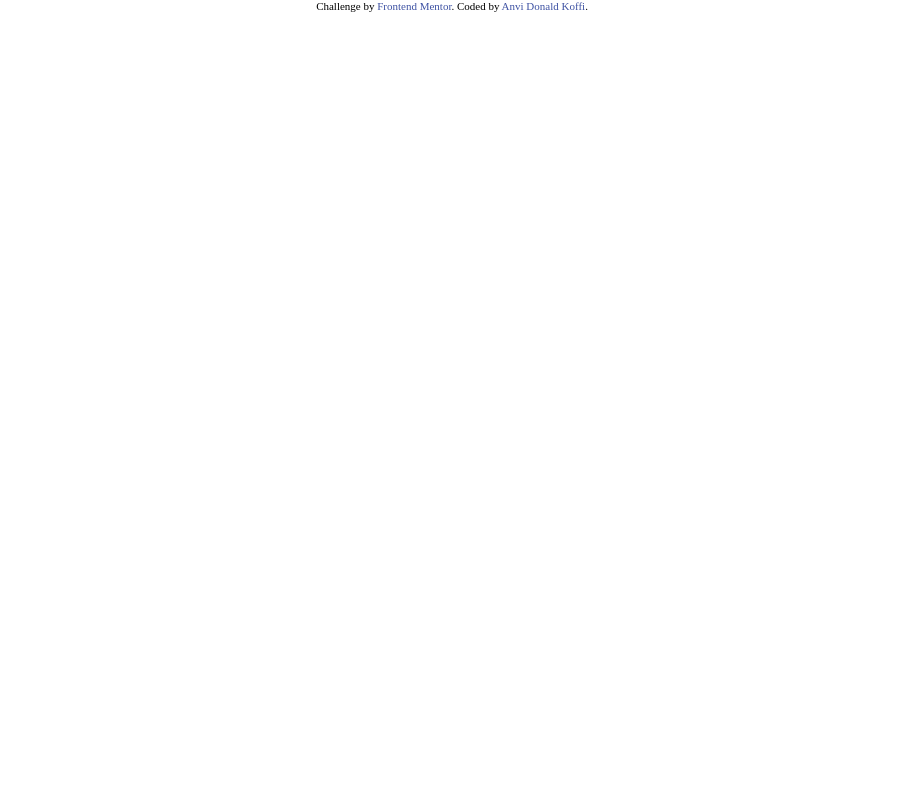
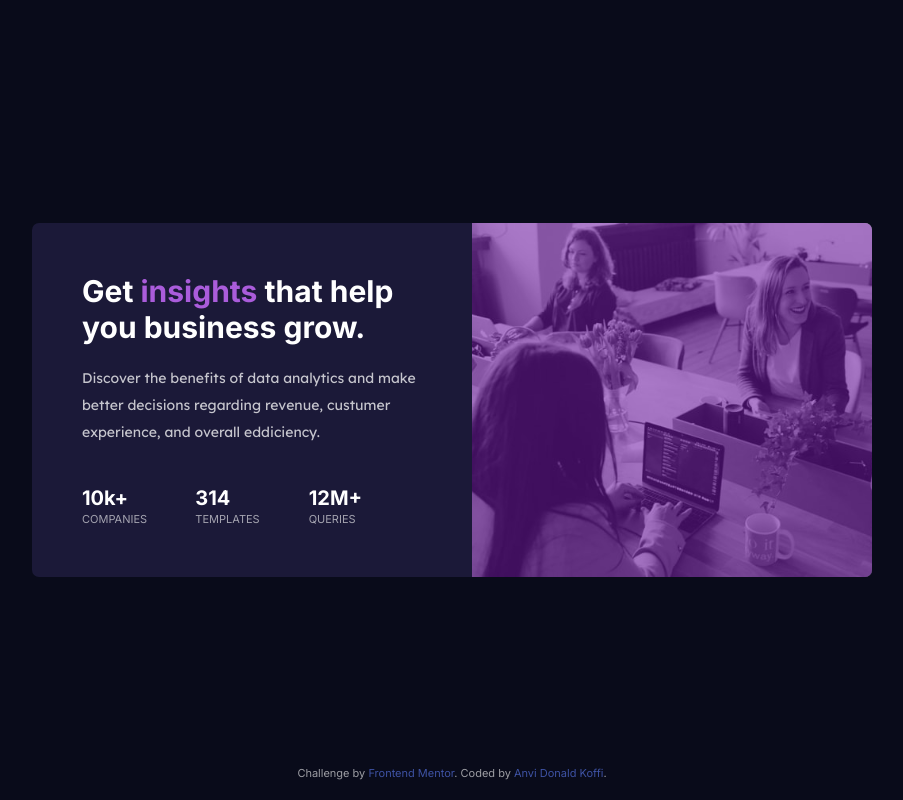
Before and after one commit to anviWarehouse/stats-preview-card-component, a plain HTML site: page index.html in a window 1280 px wide. Shown: the whole page, without its empty margins (188-1091 px from the left). Drawn offline with Linux system fonts and the light colour scheme.

Commit message:
finalisation de l'intégration

```diff
--- a/css/style.css
+++ b/css/style.css
@@ -23,18 +23,153 @@
 
 body{
     font-size: 15px;
-    /* font-family: 'Inter', sans-serif; */
-    /* font-family: 'Lexend Deca', sans-serif; */
+    background-color: var(--dark-blue);
+    min-height: 100vh;
+    padding: 20px;
+    display: flex;
+    align-items: center;
+    justify-content: center;
 }
+
+@media only screen and (max-width: 768px){
+    body{
+       padding: 100px 20px;
+    }
+}
+
 
 a{
     text-decoration: none;
 }
 
+
+/*
+    CONTENT
+*/
+
+.main-card{
+    background-color: var(--dark-desatured-blue);
+    display: flex;
+    flex-direction: row-reverse;
+    width: 840px;
+    border-radius: 7px;
+    overflow: hidden;
+}
+
+@media only screen and (max-width: 768px){
+    .main-card{
+        display: block;
+    }
+}
+
+.main-card__content{
+    width: 100%;
+    padding: 50px;
+}
+
+@media only screen and (max-width: 768px){
+    .main-card__content{
+        text-align: center;
+        padding: 50px 30px 10px;
+    }
+}
+
+.main-card__content h1{
+    font-family: 'Inter', sans-serif;
+    font-weight: 700;
+    color: var(--white);
+    margin-bottom: 20px;
+}
+
+.main-card__content h1 span{
+    color: var(--soft-violet);
+}
+
+.main-card__content p{
+    font-family: 'Lexend Deca', sans-serif;
+    color: var(--slightly-white-1);
+    line-height: 27px;
+    font-size: 14px;
+}
+
+.main-card__illustration{
+    flex: 0 0 400px;
+    position: relative;
+}
+
+.main-card__illustration img{
+    height: 100%;
+    width: 100%;
+    object-fit: cover;
+}
+
+.illustration-overlay{
+    position: absolute;
+    top: 0;
+    left: 0;
+    right: 0;
+    bottom: 0;
+    background-color: hsla(277, 75%, 37%, 0.562);
+}
+
+.main-card__stats{
+    display: flex;
+    margin-top: 40px;
+}
+
+@media only screen and (max-width: 768px){
+    .main-card__stats{
+        display: block;
+    }
+}
+
+.stat-block{
+    flex: 1;
+}
+
+@media only screen and (max-width: 768px){
+    .stat-block{
+        margin-bottom: 25px;
+    }
+}
+
+.stat-block span{
+    display: block;
+    font-family: 'Inter', sans-serif;
+    color: var(--white);
+    font-weight: 700;
+    font-size: 20px;
+}
+
+.stat-block small{
+    color: var(--slightly-white-2);
+    text-transform: uppercase;
+    font-family: 'Inter', sans-serif;
+    font-weight: 400;
+    font-size: 11px;
+}
+
 .attribution {
+    position: absolute;
+    width: 100%;
+    bottom: 20px;
     font-size: 11px;
     text-align: center;
+    font-family: 'Inter', sans-serif;
+    font-weight: 400;
+    color: var(--slightly-white-2);
 }
+
+@media only screen and (max-width: 768px){
+    .attribution {
+       position: fixed;
+       bottom: 0;
+       padding: 20px;
+       background-color: var(--dark-blue);
+       z-index: 2;
+    }
+}
+
 .attribution a {
     color: hsl(228, 45%, 44%);
 }
--- a/index.html
+++ b/index.html
@@ -6,9 +6,36 @@
         <link rel="icon" type="image/png" sizes="32x32" href="./images/favicon-32x32.png">
         <link rel="stylesheet" href="css/style.css">
         <title>Frontend Mentor | Stats preview card component</title>
-
     </head>
     <body>
+
+        <div class="main-card">
+            <div class="main-card__illustration">
+                <div class="illustration-overlay">&nbsp;</div>
+                <img src="images/image-header-desktop.jpg" alt="illustration">
+            </div>
+            <div class="main-card__content">
+                <h1>Get <span>insights</span> that help you business grow.</h1>
+                <p>
+                    Discover the benefits of data analytics and make better decisions
+                    regarding revenue, custumer experience, and overall eddiciency.
+                </p>
+                <div class="main-card__stats">
+                    <div class="stat-block">
+                        <span>10k+</span>
+                        <small>companies</small>
+                    </div>
+                    <div class="stat-block">
+                        <span>314</span>
+                        <small>templates</small>
+                    </div>
+                    <div class="stat-block">
+                        <span>12M+</span>
+                        <small>queries</small>
+                    </div>
+                </div>
+            </div>
+        </div>
 
         <div class="attribution">
             Challenge by <a href="https://www.frontendmentor.io?ref=challenge" target="_blank">Frontend Mentor</a>.
```
